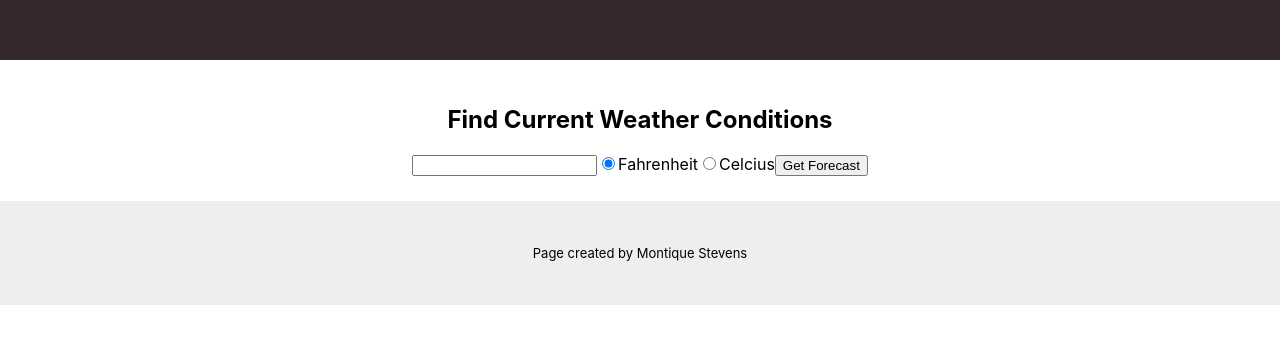
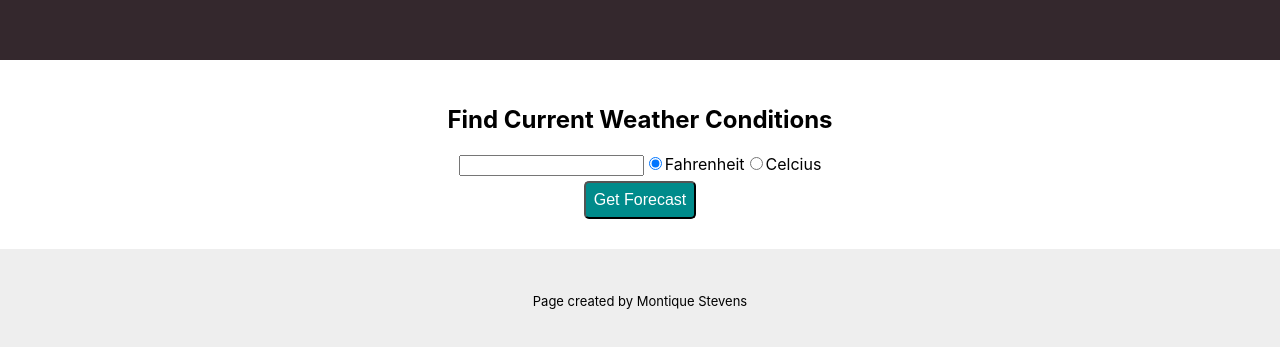
Before and after one commit to nycbeardo/weather-app, a React (Create React App) app: page / in a window 1280 px wide. Shown: the part 2390-2737 px from the top of the page. Before the commit the page ends 2695 px from the top, so only its background shows below. Built offline with nearby package versions, Linux system fonts and the light colour scheme.

Commit message:
UI Improvements
added classes for pulling style from Forecast.module.css, various CSS edits

```diff
--- a/src/components/Forecast/Forecast.js
+++ b/src/components/Forecast/Forecast.js
@@ -1,5 +1,7 @@
 import React, { useState } from 'react' ;
 import Conditions from '../Conditions/Conditions';
+import classes from './Forecast.module.css';
+
 
 /* adding OpenWeather API to file */
 
@@ -56,6 +58,7 @@ const uriEncodedCity = encodeURIComponent(city);
                type="text"
                placeholder="Enter City"
                maxLength="50"
+               className={classes.textInput}
                value={city}
                onChange={(e) => setCity(e.target.value)}
                />
@@ -65,6 +68,7 @@ const uriEncodedCity = encodeURIComponent(city);
                    name="units"
                    checked={unit === "imperial"}
                    value="imperial"
+                   className={classes.Radio}
                    onChange={(e) => setUnit(e.target.value)}
                    />
                Fahrenheit
@@ -75,12 +79,13 @@ const uriEncodedCity = encodeURIComponent(city);
                    name="units"
                    checked={unit === "metric"}
                    value="metric"
+                   className={classes.Radio}
                    onChange={(e) => setUnit(e.target.value)}
                    />
                Celcius
            </label>
 
-           <button type="submit"> Get Forecast </button>
+           <button className={classes.Button} type="submit"> Get Forecast </button>
 
        </form>
 
--- a/src/components/Forecast/Forecast.module.css
+++ b/src/components/Forecast/Forecast.module.css
@@ -16,5 +16,16 @@
 }
 
 .Radio {
-
+    font-size: small;
 }
+.Button {
+    display: block;
+    margin: 10px auto;
+    padding: .5rem;
+    font-size: 1em;
+    background: darkcyan;
+    border-radius: 5px;
+    color: white;
+    cursor: pointer;
+    margin: 5px auto;
+}
```
